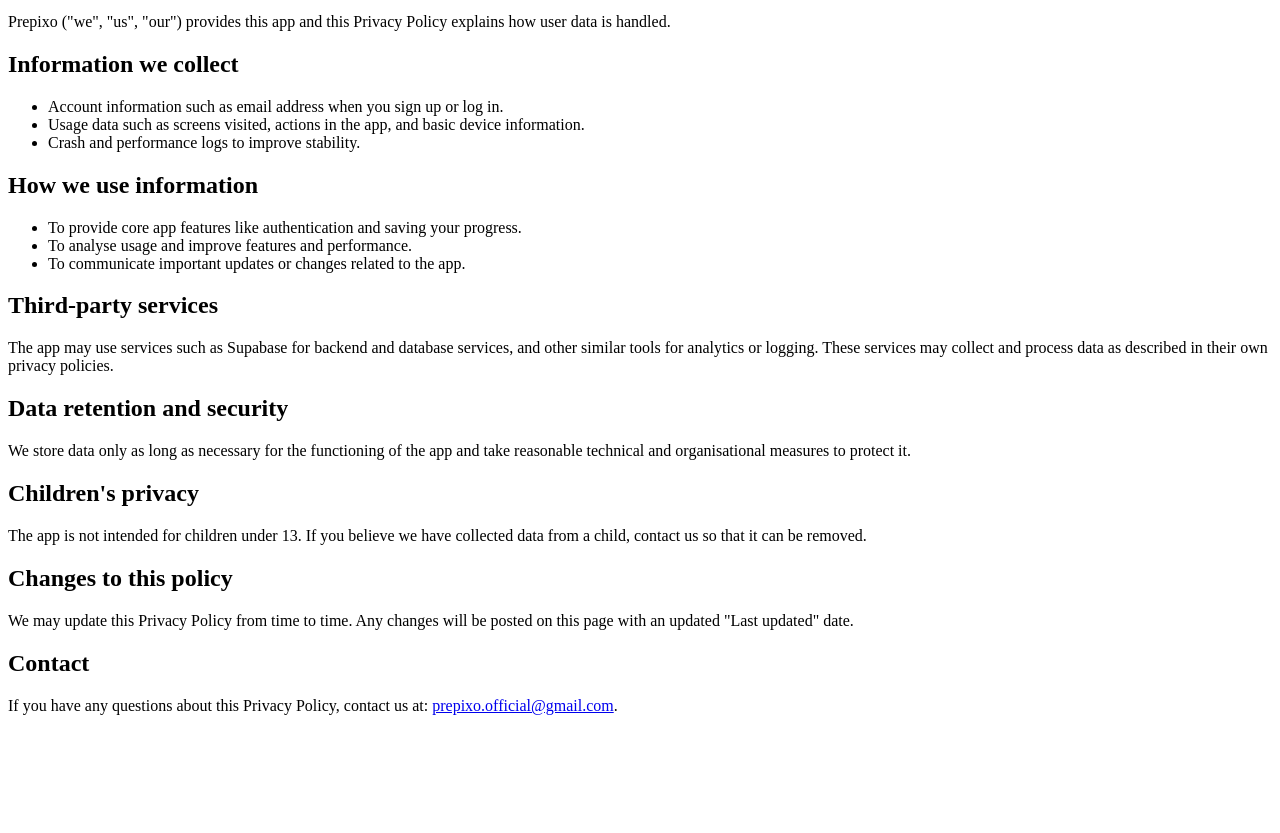
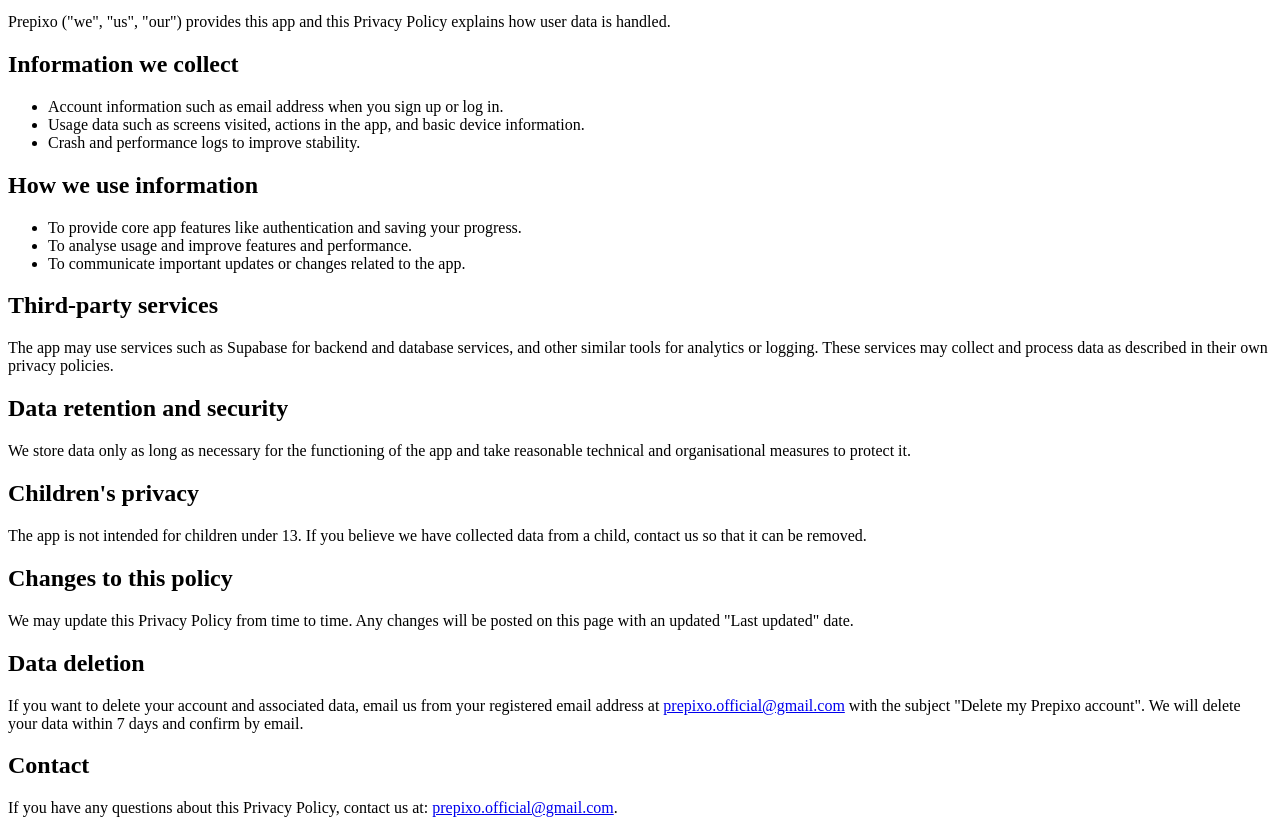
Before and after one commit to Aditya-tech18/prepixo-privacy, a plain HTML site: page index.html in a window 1280 px wide. Shown: the part 101-934 px from the top of the page. Before the commit the page ends 832 px from the top, so only its background shows below. Drawn offline with Linux system fonts and the light colour scheme.

Commit message:
Add data deletion section to Privacy Policy
Added a section on data deletion procedures in the Privacy Policy.

```diff
--- a/index.html
+++ b/index.html
@@ -49,6 +49,15 @@
     posted on this page with an updated "Last updated" date.
   </p>
 
+    <h2>Data deletion</h2>
+  <p>
+    If you want to delete your account and associated data, email us from your
+    registered email address at <a href="mailto:prepixo.official@gmail.com">
+    prepixo.official@gmail.com</a> with the subject "Delete my Prepixo account".
+    We will delete your data within 7 days and confirm by email.
+  </p>
+
+
   <h2>Contact</h2>
   <p>
     If you have any questions about this Privacy Policy, contact us at:
```
